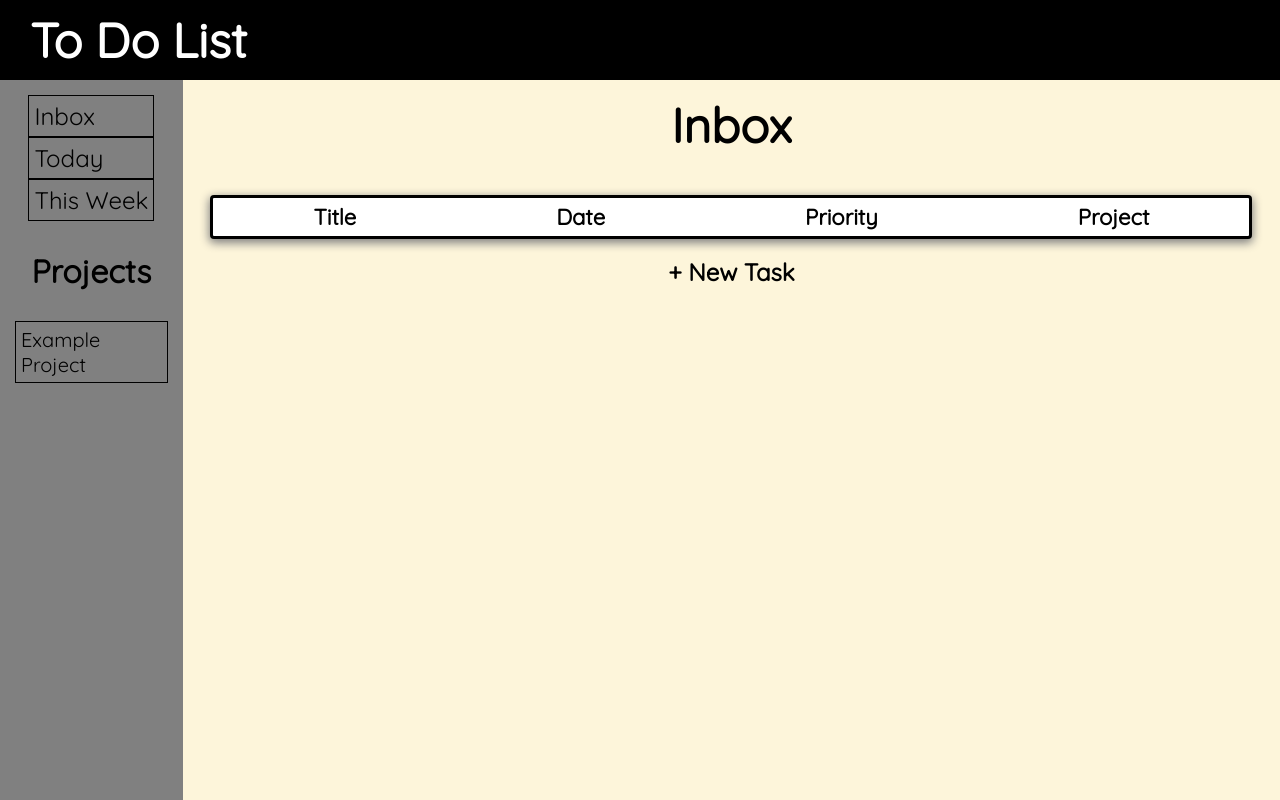
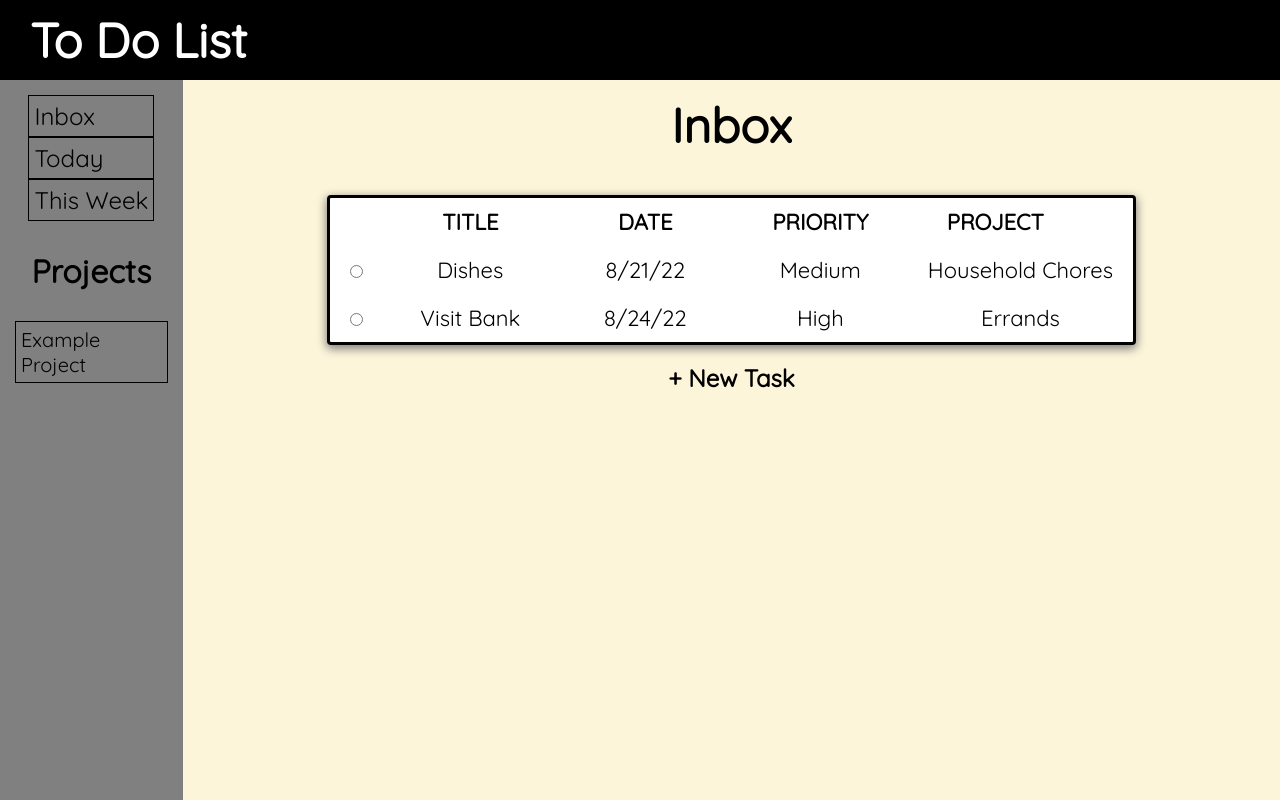
Before and after one commit to aaron-tetrick/to-do-list, a website built with webpack: page dist/index.html in a window 1280 px wide. Built offline with nearby package versions, Linux system fonts and the light colour scheme.

Commit message:
Add placeholder task entries to list

```diff
--- a/src/index.js
+++ b/src/index.js
@@ -140,8 +140,50 @@ class NewTask {
     }
 }
 
+// UI Class: Handle UI Tasks
 class UI {
-    static displayTask() {
+    static displayTasks() {
+        const StoredTasks = [
+            {
+                title: 'Dishes',
+                date: '8/21/22',
+                priority: 'Medium',
+                project: 'Household Chores'
+            },
+            {
+                title: 'Visit Bank',
+                date: '8/24/22',
+                priority: 'High',
+                project: 'Errands'
+            }
+        ];
 
+        const tasks = StoredTasks;
+
+        tasks.forEach(task => UI.addTaskToList(task));
+    }
+
+    static addTaskToList(task) {
+        const list = document.querySelector('#to-do-list');
+
+        const row = document.createElement('tr');
+
+        row.innerHTML = `
+            <td class='tdl-header delete'><input type="radio"></td>
+            <td class='tdl-header'>${task.title}</td>
+            <td class='tdl-header'>${task.date}</td>
+            <td class='tdl-header'>${task.priority}</td>
+            <td class='tdl-header'>${task.project}</td>
+        `;
+
+
+        list.appendChild(row);
     }
 }
+
+// Event: Display Books
+document.addEventListener('DOMContentLoaded', UI.displayTasks);
+
+// Event: Add a Task
+
+// Event: Remove a Task
--- a/style.css
+++ b/style.css
@@ -4,6 +4,8 @@
     box-sizing: border-box;
     font-family: "Quicksand", sans-serif;
 }
+
+/* HEADER STYLINGS */
 
 header {
     background-color: black;
@@ -18,12 +20,15 @@ h1 {
     font-size: 3rem;
     color: white;
 }
+
 main {
     background-color: firebrick;
     display: grid;
     grid-template-columns: 1fr 6fr;
     height: 90vh;
 }
+
+/* SIDEBAR STYLINGS */
 
 #sidebar {
     background-color: gray;
@@ -73,6 +78,8 @@ h2 {
     border: 1px black solid;
 }
 
+/* MAIN CONTENT */
+
 #content {
     background-color: rgb(253, 245, 218);
     height: 100px;
@@ -88,22 +95,34 @@ h2 {
     width: fit-content;
     display: flex;
     justify-content: center;
-    align-items: center;
+    align-items: stretch;
+    flex-direction: column;
     border-collapse: collapse;
     table-layout: fixed;
     margin-top: 25px;
     border-radius: 4px;
     border: 3px black solid;
     box-shadow: 0px 3px 10px 1px gray;
-    max-width: 100vw;
+    max-width: 80vw;
     overflow: auto;
     background-color: white;
+}
+
+#completed-btn {
+    opacity: 0;
 }
 
 .tdl-header {
     font-size: 22px;
     text-align: center;
-    padding: 5px 100px;
+    padding: 10px 20px;
+    max-width: 500px;
+    min-width: 175px;
+}
+
+.delete {
+    max-width: fit-content;
+    min-width: fit-content;
 }
 
 .title {
@@ -120,6 +139,8 @@ h2 {
     margin: 10px;
 
 }
+
+/* MODAL STYLINGS */
 
 .modal {
     display: none;
```
Also changed, not shown: dist/index.html, dist/main.js.
